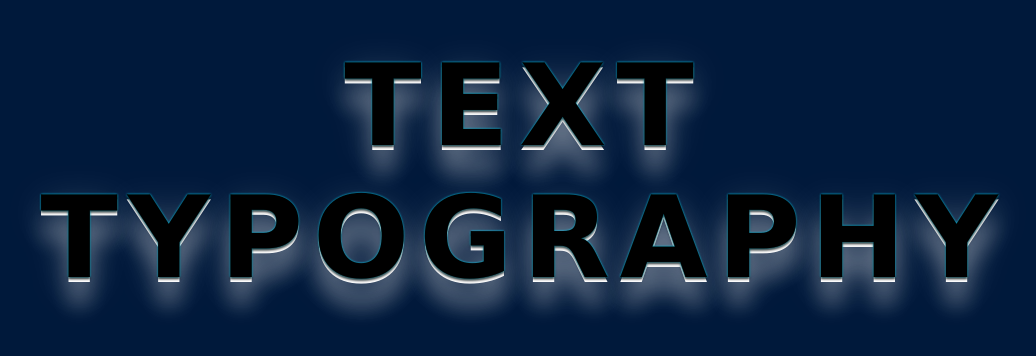
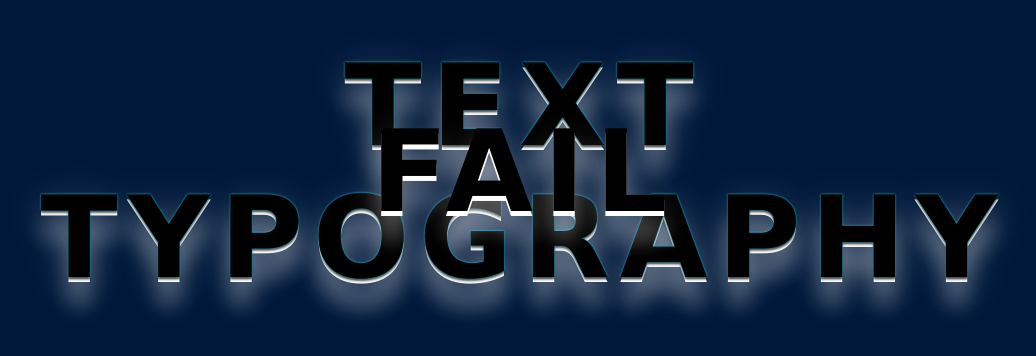
Before and after one commit to Khotamov/text-typography-, a plain HTML site: page index.html in a window 1280 px wide. Shown: the part 228-584 px from the top of the page, without its empty margins (116-1152 px from the left). Drawn offline with Linux system fonts and the light colour scheme.

Commit message:
update about.html

```diff
--- a/index.html
+++ b/index.html
@@ -8,6 +8,7 @@
 </head>
 <body>
     <h1 data-title="Text Typography">Text Typography</h1>
+    <h1>fail</h1>
 
 </body>
 </html>
```
